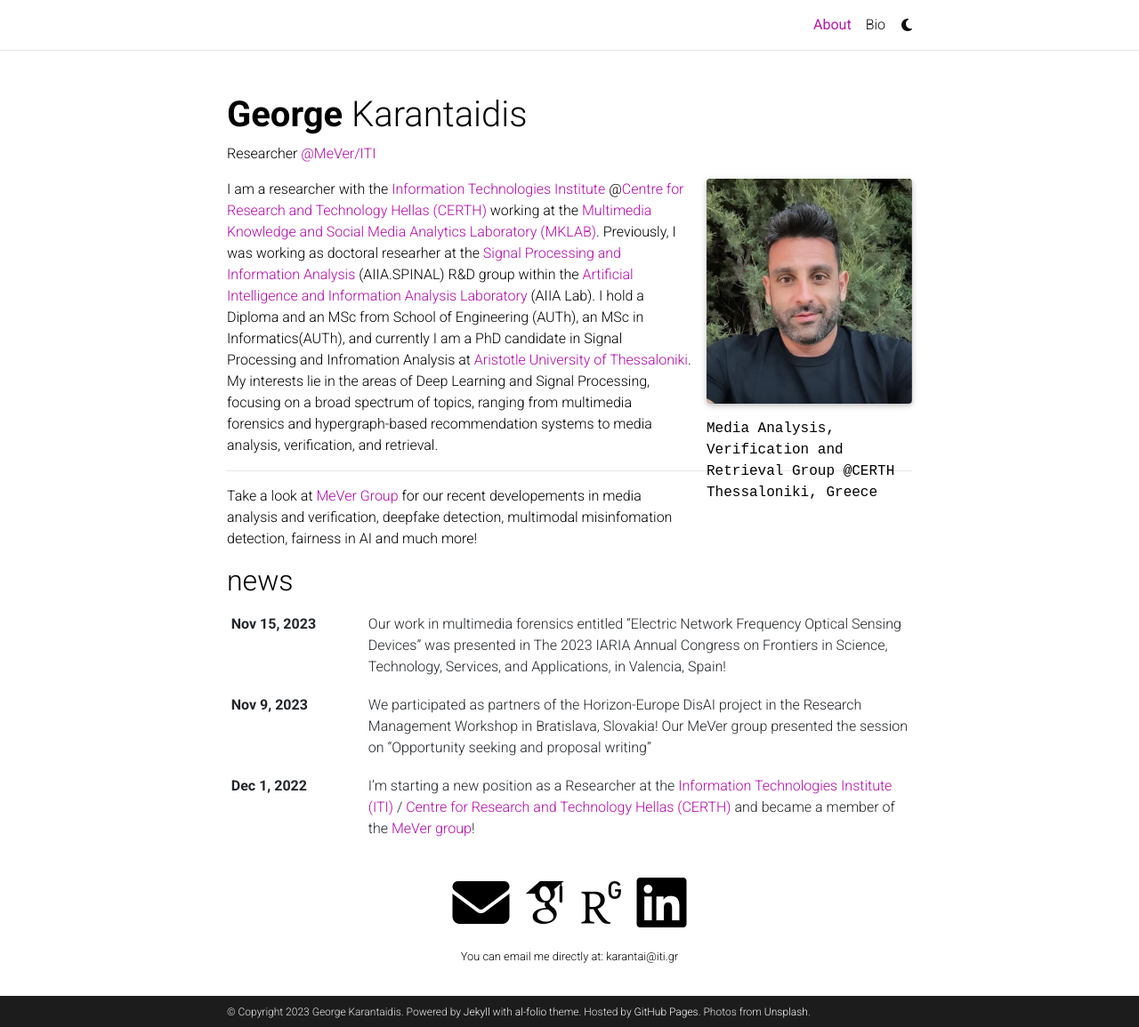
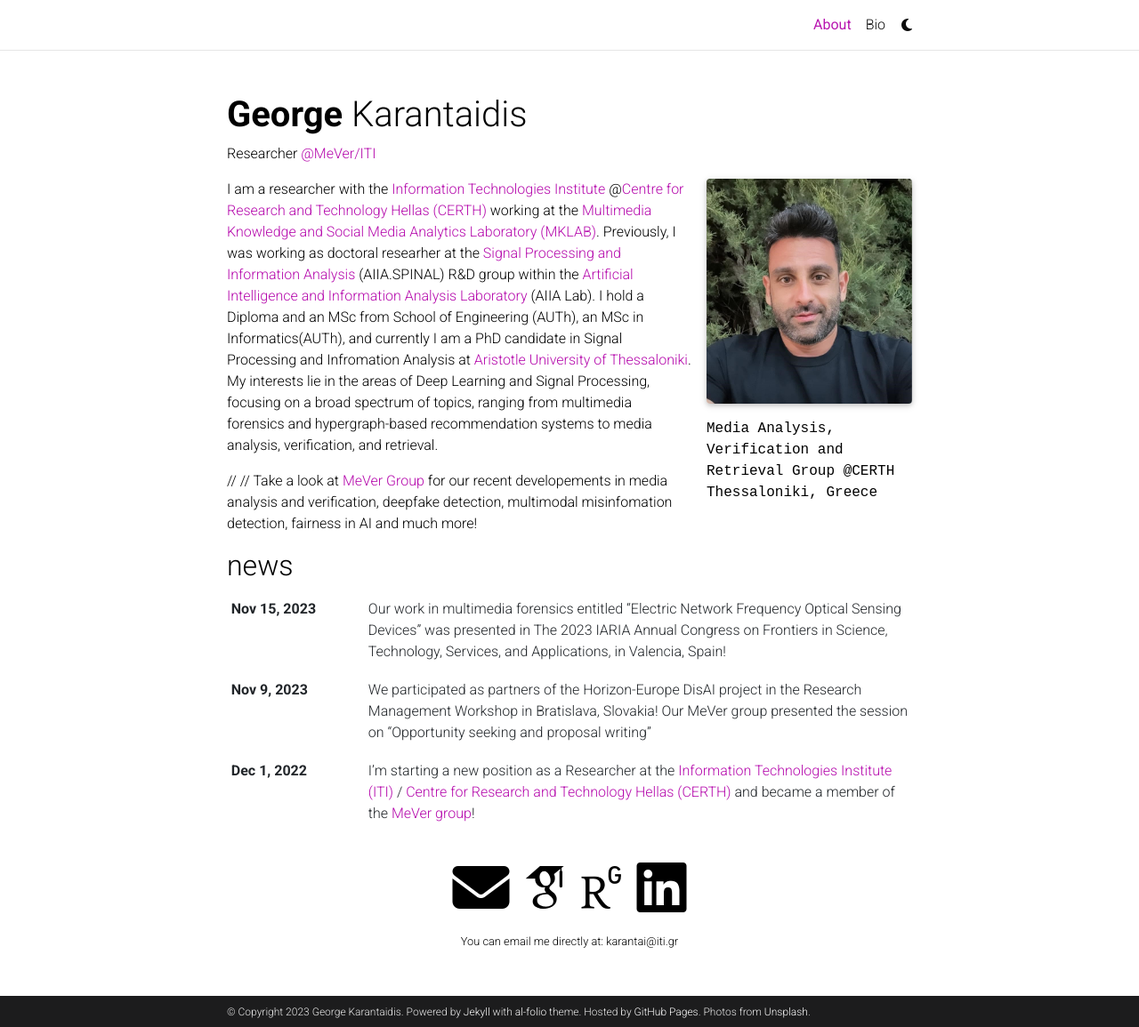
Before and after one commit to geokarant/geokarant.github.io, a Jekyll site: the page built from _pages/about.md, in a window 1280 px wide and 1155 px high. Shown: the whole window at 89% size. Built offline with Jekyll 4.4.1, drawn with Linux system fonts in a browser that asks for light colours; full-size pictures stand in for the smaller copies a plugin makes; some web fonts are replaced; comment, search, counter and statistics services are not loaded; a style sheet for code colours, icons or effects is not loaded.

Commit message:
Update about.md

```diff
--- a/_pages/about.md
+++ b/_pages/about.md
@@ -20,5 +20,6 @@
 I am a researcher with the [Information Technologies Institute](https://www.iti.gr/iti/en/home/) @[Centre for Research and Technology Hellas (CERTH)](https://www.certh.gr/root.en.aspx) working at the [Multimedia Knowledge and Social Media Analytics Laboratory (MKLAB)](https://mklab.iti.gr/). Previously, I was working as doctoral researher at the [Signal Processing and Information Analysis](https://aiia.csd.auth.gr/spinal/) (AIIA.SPINAL) R&D group within the [Artificial Intelligence and Information Analysis Laboratory](https://aiia.csd.auth.gr/)  (AIIA Lab). I hold a Diploma and an MSc from School of Engineering (AUTh), an MSc in Informatics(AUTh), and currently I am a PhD candidate in Signal Processing and Infromation Analysis at [Aristotle University of Thessaloniki](https://www.auth.gr/en/). My interests lie in the areas of Deep Learning and Signal Processing, focusing on a broad spectrum of topics, ranging from multimedia forensics and hypergraph-based recommendation systems to media analysis, verification, and retrieval.
 
 
-<hr />
+//
+//
 Take a look at [MeVer Group](https://mever.gr/) for our recent developements in media analysis and verification, deepfake detection, multimodal misinfomation detection, fairness in AI and much more!
```
